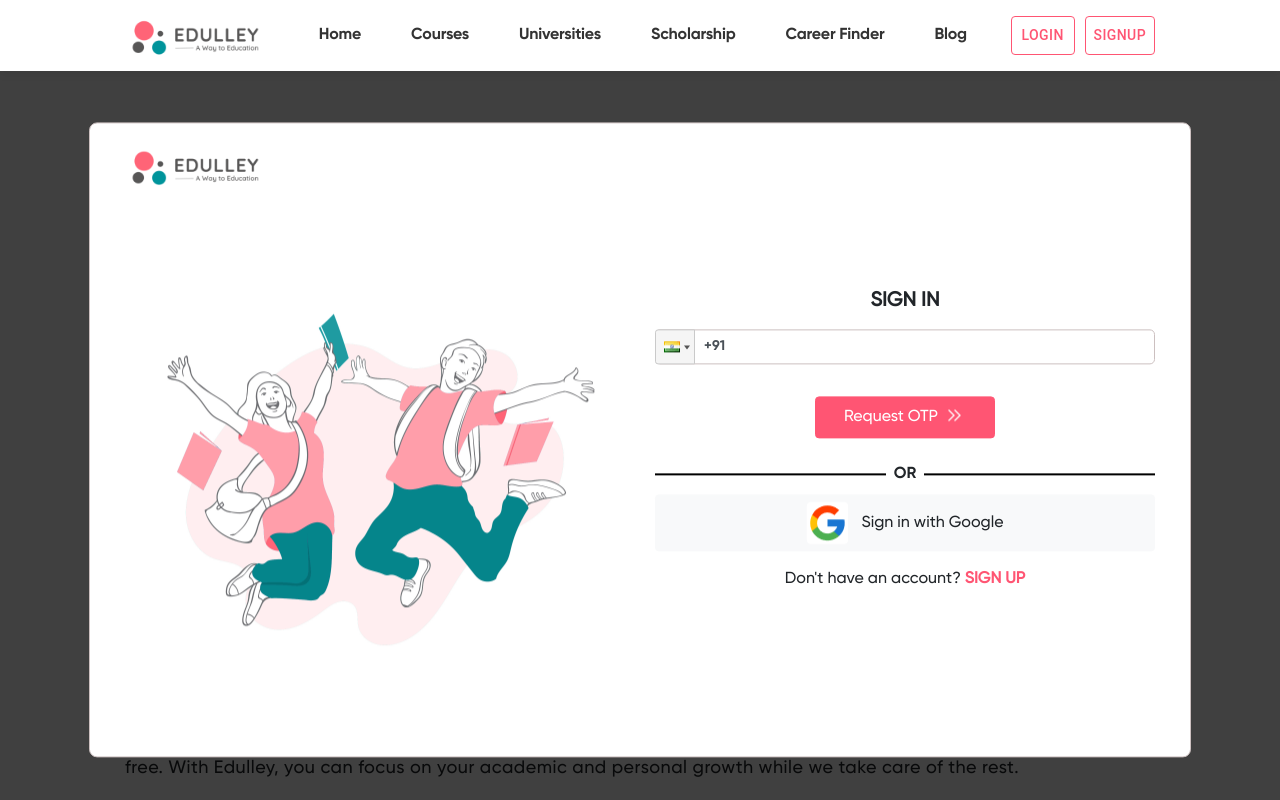
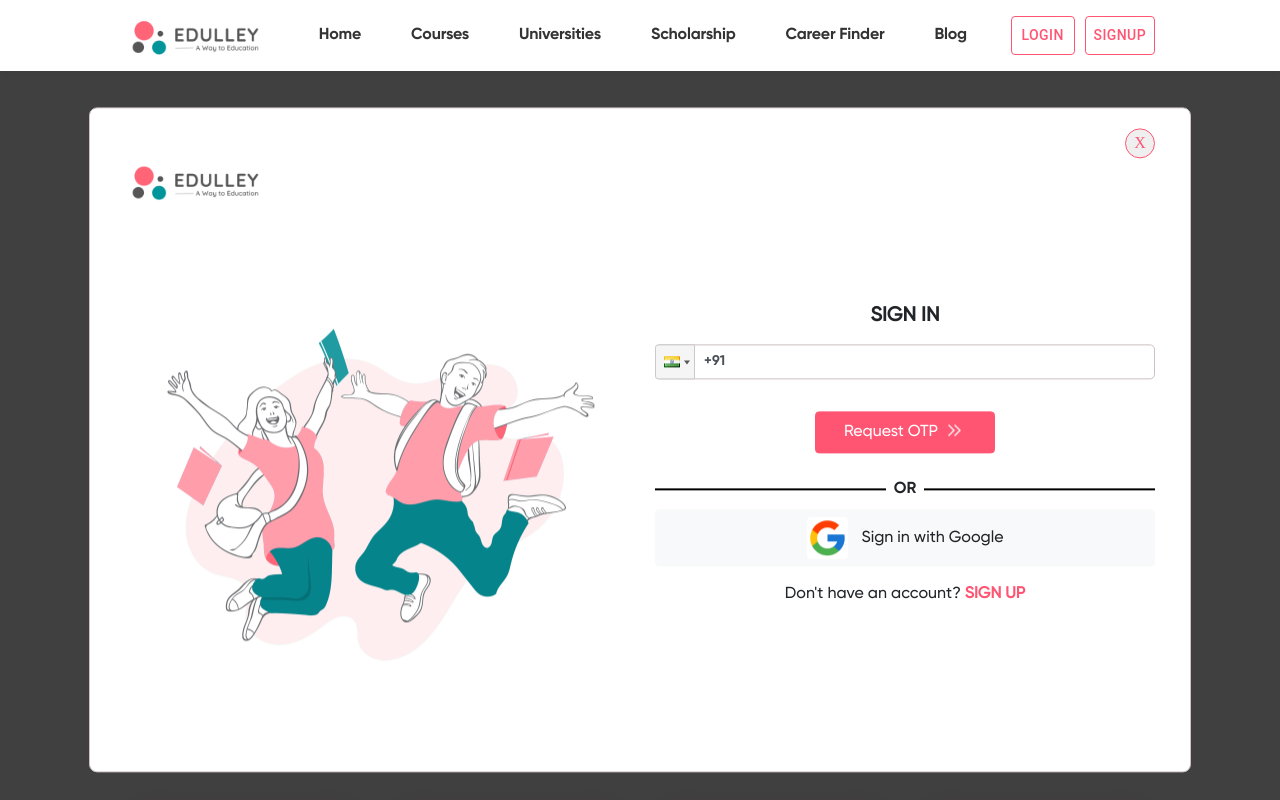
Before and after one commit to yash091099/edulley-web-ui, a React (Create React App) app: page / in a window 1280 px wide. Shown: the top 800 px of the page. Built offline with nearby package versions, Linux system fonts and the light colour scheme; a web font is replaced by a local one.

Commit message:
login updated

```diff
--- a/src/Pages/Home.jsx
+++ b/src/Pages/Home.jsx
@@ -165,7 +165,7 @@ const Home = () => {
   return (
     <>
     <div>
-      {!token && <LoginModal />}
+      {!token && <LoginModal onClose={()=>{console.log('close')}}/>}
       <HeroSection />
       <WeCanDo />
       <Statistics />
--- a/src/components/Navbar.jsx
+++ b/src/components/Navbar.jsx
@@ -8,6 +8,7 @@
   import Button from "@mui/material/Button";
   import { Logout } from "@mui/icons-material";
   import { Tooltip } from "@mui/material";
+import LoginModal from "./auth/login";
 
   const Navbar = () => {
     const navigate = useNavigate();
@@ -15,7 +16,7 @@
     const [activeLink, setActiveLink] = useState("");
     const navbarRef = useRef(null);
     const [profileImageSrc, setProfileImageSrc] = useState(profile);
-
+    const [showLoginModal, setShowLoginModal] = useState(false);
 
     useEffect(() => {
       setActiveLink(location.pathname);
@@ -273,12 +274,24 @@
               <>
           <Button
   className="btn primary"
-                style={{color:'#ff5573',marginLeft:'10px',border:'1px solid #ff5573'}}
-                onClick={() =>  navigate("/profile")}
+  style={{ color: '#ff5573', marginLeft: '10px', border: '1px solid #ff5573' }}
+  onClick={() => {
+    setShowLoginModal(false);
+
+    setShowLoginModal('signin');
+  }}
 >
   Login
 </Button>
-              <Button className="btn primary" style={{color:'#ff5573',marginLeft:'10px',border:'1px solid #ff5573'}} onClick={() =>  navigate("/profile")}>
+<Button
+  className="btn primary"
+  style={{ color: '#ff5573', marginLeft: '10px', border: '1px solid #ff5573' }}
+  onClick={() => {
+    setShowLoginModal(false);
+
+    setShowLoginModal('signup');
+  }}
+>
   Signup
 </Button>
               </>
@@ -287,6 +300,13 @@
               {JSON.parse(localStorage.getItem("_u")) &&  <Tooltip title="Logout" position="top"><Button  className="btn primary" style={{color:'#ff5573'}} onClick={handleLogout}>
                 <Logout/>
               </Button></Tooltip>}
+              {showLoginModal && (
+  <LoginModal
+    isOpen={showLoginModal ? true : false}
+    onClose={() => setShowLoginModal(false)}
+    initialTab={showLoginModal === 'signup' ? 'signup' : 'signin'}
+  />
+)}
             </form>
           </div>
         </div>
--- a/src/components/auth/login.jsx
+++ b/src/components/auth/login.jsx
@@ -16,7 +16,7 @@ import 'react-phone-input-2/lib/style.css';
 
 Modal.setAppElement('#root');
 
-function LoginModal() {
+function LoginModal({ isOpen, onClose, initialTab }) {
   useEffect(() => {
     let _user = JSON.parse(localStorage.getItem("_u"));
     if (_user?.token) {
@@ -27,7 +27,7 @@ function LoginModal() {
   const navigate = useNavigate();
   const [modalIsOpen, setIsModalOpen] = useState(true);
   const [isOtpScreen, setIsOtpScreen] = useState(false);
-  const [isSignUp, setIsSignUp] = useState(false);
+  const [isSignUp, setIsSignUp] = useState(initialTab === 'signup');
   const [mobileNumber, setMobileNumber] = useState('');
   const [fullName, setFullName] = useState('');
   const [email, setEmail] = useState('');
@@ -206,21 +206,28 @@ function LoginModal() {
 
   return (
     <>
-      <button onClick={() => setIsModalOpen(true)}>Open Modal</button>
+      {/* <button onClick={() => setIsModalOpen(true)}>Open Modal</button> */}
       {isLoading && <CustomLoader />}
       <Modal
-        isOpen={modalIsOpen}
+        isOpen={modalIsOpen ||isOpen}
         onRequestClose={() => setIsModalOpen(false)}
         className="Modal"
         overlayClassName="Overlay"
       >
         <div className="container">
+          <div className="" style={{ textAlign: "right"}}>
+          <button style={{width: "30px",height: "30px",borderRadius: "50%",border: "1px solid #ff5573",color: "#ff5573" }}  className="close-btn" onClick={() =>{ onClose(); setIsModalOpen(false)}}>
+          X
+        </button>
+          </div>
           <div className="row justify-content-center align-items-center">
+
             <div className="col-md-6 d-none d-md-block">
               <img className="logo mb-5" alt="Home" src={logo} />
               <img src={loginImage} alt="Login" className="img-fluid" />
             </div>
             <div className="col-md-6">
+
               {!isOtpScreen ? (
                 <>
                   <h5 className="text-center" style={{ fontFamily: "Gilroy-Medium",fontWeight: "600" }}>{isSignUp ? 'SIGN UP' : 'SIGN IN'}</h5>
```
Lines whose indentation alone changed are shown as unchanged.
